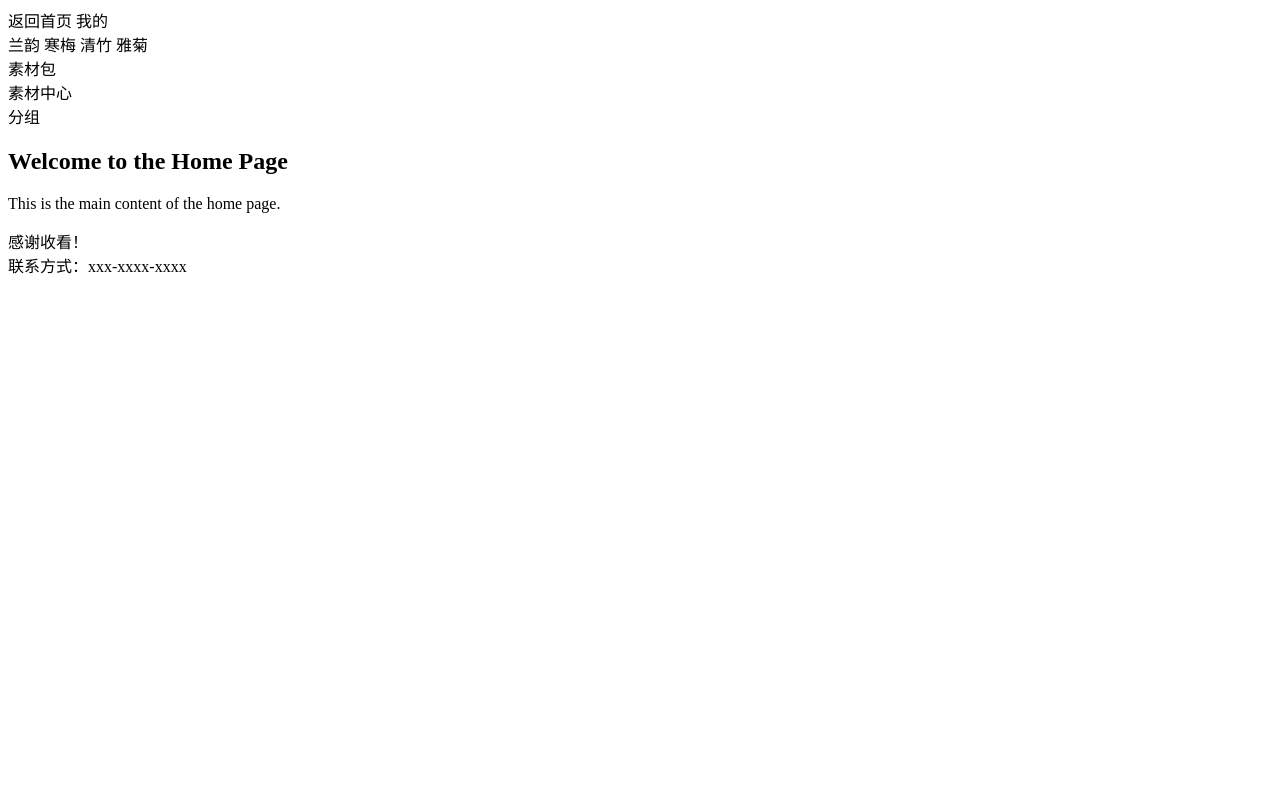
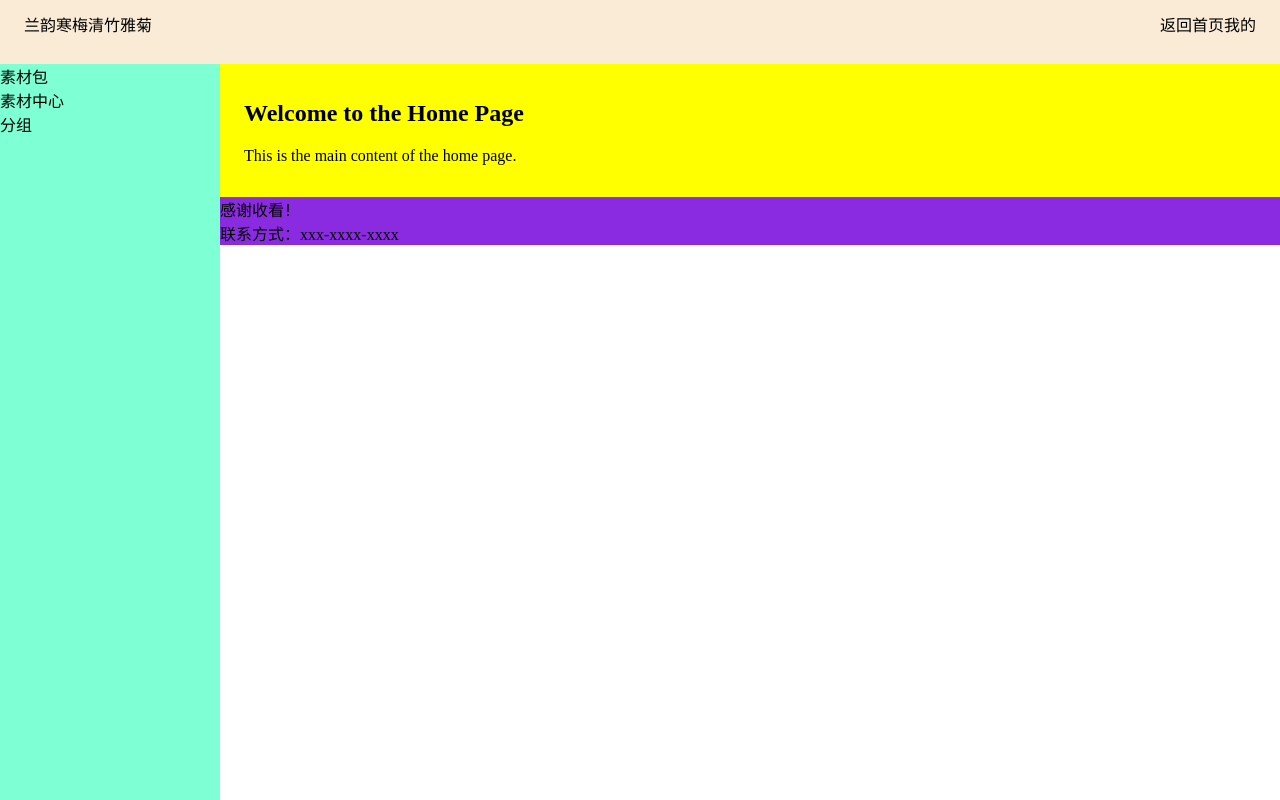
Before and after one commit to phytul/orchid-cdn, a Flask app: page /personal-space in a window 1280 px wide. Run offline with Flask 3, Linux system fonts and the light colour scheme; parts of the project's set-up code (start-up, migrations or seed data) failed here and were passed over.

Commit message:
feat: layout 布局试写

```diff
--- /dev/null
+++ b/app/static/css/layout.css
@@ -0,0 +1,52 @@
+body {
+    display: flex;
+    margin: 0;
+    padding-top: 64px;
+
+    header {
+        box-sizing: border-box;
+        position: fixed;
+        top: 0;
+        display: flex;
+        height: 64px;
+        width: 100vw;
+        padding: 12px 24px;
+        justify-content: space-between;
+        align-content: center;
+        background: antiquewhite;
+
+        .header-left {
+            display: flex;
+            align-content: center;
+
+        }
+
+        .header-right {
+            display: flex;
+            align-content: center;
+        }
+    }
+
+    aside {
+        position: sticky;
+        top: 64px;
+        width: 220px;
+        height: calc(100vh - 64px);
+        background: aquamarine;
+    }
+
+    main {
+        flex: 1;
+
+        .main-container {
+            padding: 16px 24px;
+
+            background: yellow;
+
+        }
+
+        footer {
+            background: blueviolet;
+        }
+    }
+}
--- a/app/templates/layout.html
+++ b/app/templates/layout.html
@@ -7,21 +7,22 @@
             兰韵
         {% endblock %}
     </title>
+    <link rel="stylesheet" href="{{ url_for('static', filename='css/layout.css') }}">
 </head>
 <body>
 <!-- 导航栏 -->
 
 <header>
     {% block header %}
-        <div>
-            <span>返回首页</span>
-            <span>我的</span>
-        </div>
-        <div>
+        <div class="header-left">
             <span>兰韵</span>
             <span>寒梅</span>
             <span>清竹</span>
             <span>雅菊</span>
+        </div>
+        <div class="header-right">
+            <span>返回首页</span>
+            <span>我的</span>
         </div>
     {% endblock %}
 </header>
@@ -39,12 +40,11 @@
 <!-- main部分 -->
 
 <main>
+    <div class="main-container">
         {% block main %}
             <div>主体部分</div>
         {% endblock %}
-    </main>
-
-    <!-- 页脚 -->
+    </div>
 
     <footer>
         {% block footer %}
@@ -52,6 +52,7 @@
             <div>联系方式：xxx-xxxx-xxxx</div>
         {% endblock %}
     </footer>
+</main>
 
 </body>
 </html>
```
Also changed, not shown: 1 other file. Lines whose indentation alone changed are shown as unchanged.
